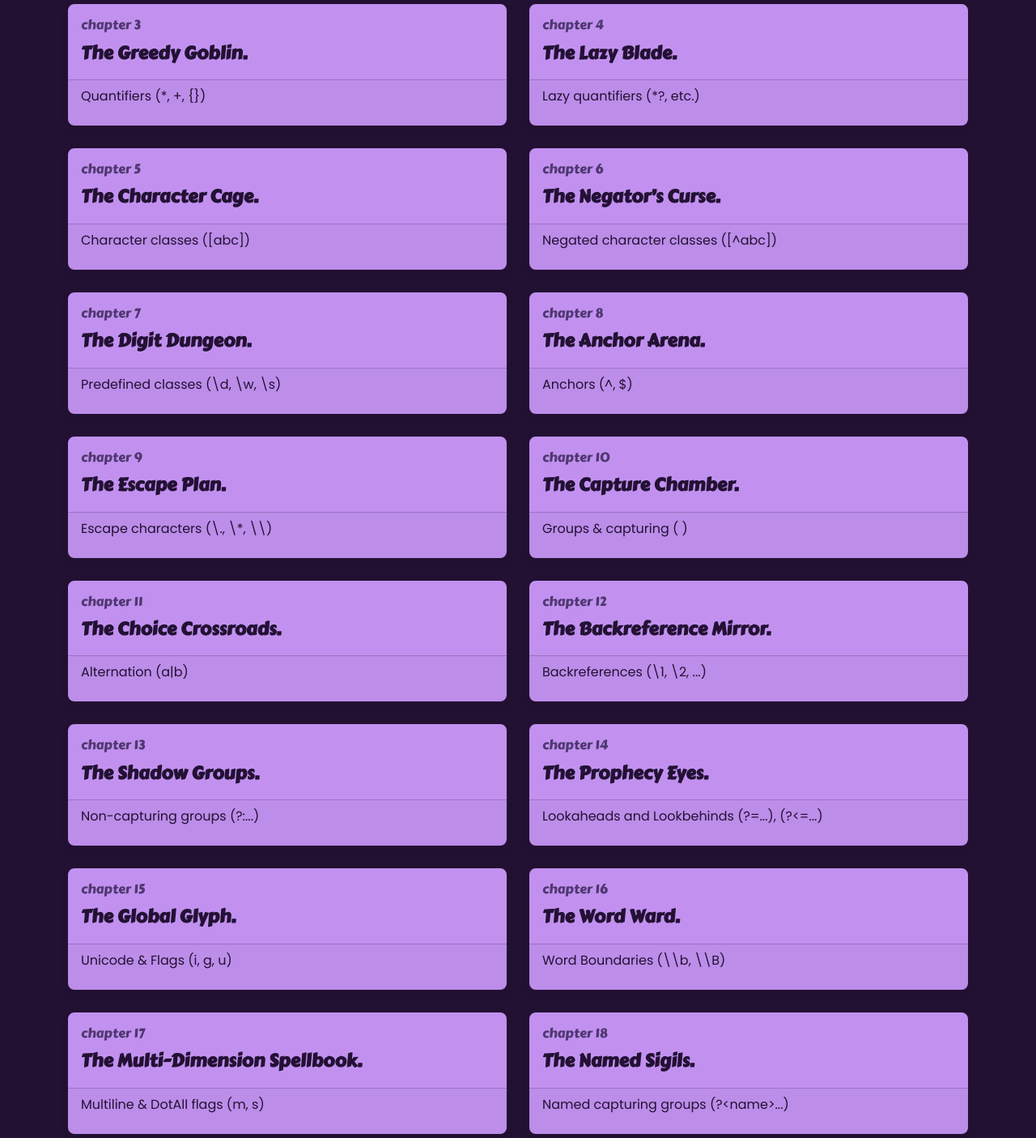
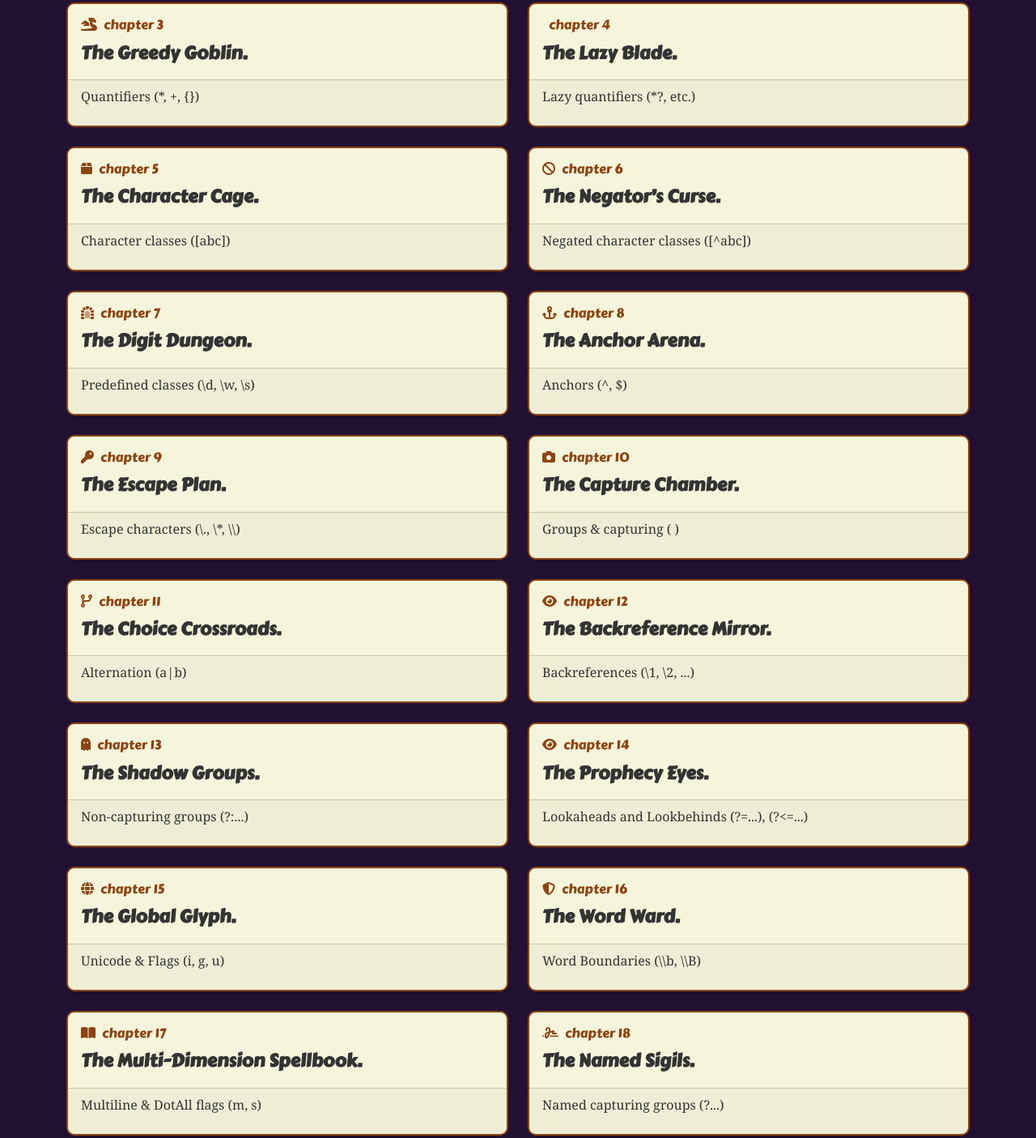
Before and after one commit to Amr-shawky/RegexCraft, a plain HTML site: page index.html in a window 1280 px wide. Shown: the part 384-1789 px from the top of the page at 81% size. Drawn offline with nearby package versions, Linux system fonts and the light colour scheme.

Commit message:
Refactor CSS variables for consistency and update chapter titles with icons in HTML

```diff
--- a/CSS/style.css
+++ b/CSS/style.css
@@ -1,27 +1,28 @@
 :root {
-  --primary-color: #ED3662;
-  --secondary-color: #231134;
-  --text-card-color: rgb(35, 17, 52);
-  --border-color: rgb(35, 17, 52);
-  --font-family: "Carter One", system-ui;
-  --primary-background-color: rgb(194, 145, 240);
+  --primary-color: #8B4513; /* Saddle brown for crafting feel */
+  --secondary-color: #228B22; /* Forest green for accents */
+  --text-card-color: #333; /* Dark gray for readability */
+  --border-color: #8B4513; /* Brown border */
+  --font-family: "Carter One", cursive; /* Handcrafted font */
+  --primary-background-color: #F5F5DC; /* Beige for parchment */
 }
 
 * {
   margin: 0;
   padding: 0;
   box-sizing: border-box;
-  font-family: 'Poppins', sans-serif;
+  font-family: 'Georgia', serif; /* Serif font for body text */
 }
 
 body {
-  background-color: #231134;
+  background-color: #231134; /* Keep original dark background */
 }
 
 .header-title {
-  color: #ED3662;
+  color: var(--primary-color);
   font-family: var(--font-family);
   font-size: 5.5rem;
+  text-shadow: 2px 2px 4px rgba(0, 0, 0, 0.5); /* Add prominence */
 }
 
 .bg-card-primary {
@@ -29,7 +30,7 @@ body {
 }
 
 .col .card .card-title {
-  color: rgb(79, 56, 113);
+  color: var(--primary-color);
   font-size: 16px;
   font-family: var(--font-family);
 }
@@ -42,7 +43,7 @@ body {
   background-color: var(--primary-background-color);
   border-radius: 10px;
   box-shadow: 0 4px 8px rgba(0, 0, 0, 0.1);
-  transition: 0.3s;
+  transition: transform 0.3s, background-color 0.3s, border-color 0.3s;
   border: 2px solid var(--border-color);
   cursor: pointer;
 }
@@ -52,24 +53,25 @@ body {
   font-size: 22.4px;
   font-family: var(--font-family);
   font-weight: 700;
-  transition: 0.3s;
 }
 
 .col .card .card-footer {
   color: var(--text-card-color);
-  transition: 0.3s;
   font-size: 16px;
 }
 
 .col .card:hover {
-  --text-card-color: RGB(92, 150, 195);
-  --primary-background-color: RGB(27, 13, 40);
-  --border-color: RGB(92, 150, 195);
+  transform: scale(1.05); /* Slight scale for crafting interactivity */
+  --text-card-color: var(--secondary-color);
+  --primary-background-color: #FFF8DC; /* Lighter beige on hover */
+  --border-color: var(--secondary-color);
 }
+
 .container .my-3 h2,
 .container .my-3 p {
   color: var(--primary-color);
 }
+
 .modal-backdrop {
     background-color: black !important;
     opacity: 1 !important;
--- a/index.html
+++ b/index.html
@@ -31,7 +31,7 @@
         <a href="./levels/chapter1.html" style="text-decoration: none; color: inherit;">
             <div class="card">
                 <div class="card-body">
-                    <h5 class="card-title">chapter 1</h5>
+                    <h5 class="card-title"><i class="fa-solid fa-scroll pe-2"></i>chapter 1</h5>
                     <p class="card-text">The Pattern Scroll.</p>
                 </div>
                 <div class="card-footer">
@@ -45,7 +45,7 @@
         <a href="./levels/chapter2.html" style="text-decoration: none; color: inherit;">
             <div class="card">
                 <div class="card-body">
-                    <h5 class="card-title">chapter 2</h5>
+                    <h5 class="card-title"><i class="fa-solid fa-circle pe-2"></i>chapter 2</h5>
                     <p class="card-text">The Dot of Doom.</p>
                 </div>
                 <div class="card-footer">
@@ -59,7 +59,7 @@
         <a href="./levels/chapter3.html" style="text-decoration: none; color: inherit;">
             <div class="card">
                 <div class="card-body">
-                    <h5 class="card-title">chapter 3</h5>
+                    <h5 class="card-title"><i class="fa-solid fa-dragon pe-2"></i>chapter 3</h5>
                     <p class="card-text">The Greedy Goblin.</p>
                 </div>
                 <div class="card-footer">
@@ -73,7 +73,7 @@
         <a href="./levels/chapter4.html" style="text-decoration: none; color: inherit;">
             <div class="card">
                 <div class="card-body">
-                    <h5 class="card-title">chapter 4</h5>
+                    <h5 class="card-title"><i class="fa-solid fa-sword pe-2"></i>chapter 4</h5>
                     <p class="card-text">The Lazy Blade.</p>
                 </div>
                 <div class="card-footer">
@@ -87,7 +87,7 @@
         <a href="./levels/chapter5.html" style="text-decoration: none; color: inherit;">
             <div class="card">
                 <div class="card-body">
-                    <h5 class="card-title">chapter 5</h5>
+                    <h5 class="card-title"><i class="fa-solid fa-box pe-2"></i>chapter 5</h5>
                     <p class="card-text">The Character Cage.</p>
                 </div>
                 <div class="card-footer">
@@ -101,7 +101,7 @@
         <a href="./levels/chapter6.html" style="text-decoration: none; color: inherit;">
             <div class="card">
                 <div class="card-body">
-                    <h5 class="card-title">chapter 6</h5>
+                    <h5 class="card-title"><i class="fa-solid fa-ban pe-2"></i>chapter 6</h5>
                     <p class="card-text">The Negator’s Curse.</p>
                 </div>
                 <div class="card-footer">
@@ -115,7 +115,7 @@
         <a href="./levels/chapter7.html" style="text-decoration: none; color: inherit;">
             <div class="card">
                 <div class="card-body">
-                    <h5 class="card-title">chapter 7</h5>
+                    <h5 class="card-title"><i class="fa-solid fa-dungeon pe-2"></i>chapter 7</h5>
                     <p class="card-text">The Digit Dungeon.</p>
                 </div>
                 <div class="card-footer">
@@ -129,7 +129,7 @@
         <a href="./levels/chapter8.html" style="text-decoration: none; color: inherit;">
             <div class="card">
                 <div class="card-body">
-                    <h5 class="card-title">chapter 8</h5>
+                    <h5 class="card-title"><i class="fa-solid fa-anchor pe-2"></i>chapter 8</h5>
                     <p class="card-text">The Anchor Arena.</p>
                 </div>
                 <div class="card-footer">
@@ -143,7 +143,7 @@
         <a href="./levels/chapter9.html" style="text-decoration: none; color: inherit;">
             <div class="card">
                 <div class="card-body">
-                    <h5 class="card-title">chapter 9</h5>
+                    <h5 class="card-title"><i class="fa-solid fa-key pe-2"></i>chapter 9</h5>
                     <p class="card-text">The Escape Plan.</p>
                 </div>
                 <div class="card-footer">
@@ -157,7 +157,7 @@
         <a href="./levels/chapter10.html" style="text-decoration: none; color: inherit;">
             <div class="card">
                 <div class="card-body">
-                    <h5 class="card-title">chapter 10</h5>
+                    <h5 class="card-title"><i class="fa-solid fa-camera pe-2"></i>chapter 10</h5>
                     <p class="card-text">The Capture Chamber.</p>
                 </div>
                 <div class="card-footer">
@@ -171,7 +171,7 @@
         <a href="./levels/chapter11.html" style="text-decoration: none; color: inherit;">
             <div class="card">
                 <div class="card-body">
-                    <h5 class="card-title">chapter 11</h5>
+                    <h5 class="card-title"><i class="fa-solid fa-code-branch pe-2"></i>chapter 11</h5>
                     <p class="card-text">The Choice Crossroads.</p>
                 </div>
                 <div class="card-footer">
@@ -185,7 +185,7 @@
         <a href="./levels/chapter12.html" style="text-decoration: none; color: inherit;">
             <div class="card">
                 <div class="card-body">
-                    <h5 class="card-title">chapter 12</h5>
+                    <h5 class="card-title"><i class="fa-solid fa-eye pe-2"></i>chapter 12</h5>
                     <p class="card-text">The Backreference Mirror.</p>
                 </div>
                 <div class="card-footer">
@@ -200,7 +200,7 @@
         <a href="./levels/chapter13.html" style="text-decoration: none; color: inherit;">
         <div class="card ">
             <div class="card-body">
-                <h5 class="card-title">chapter 13</h5>
+                <h5 class="card-title"><i class="fa-solid fa-ghost pe-2"></i>chapter 13</h5>
                 <p class="card-text">The Shadow Groups.</p>
             </div>
             <div class="card-footer">
@@ -214,7 +214,7 @@
         <a href="./levels/chapter14.html" style="text-decoration: none; color: inherit;">
             <div class="card ">
                 <div class="card-body">
-                    <h5 class="card-title">chapter 14</h5>
+                    <h5 class="card-title"><i class="fa-solid fa-eye pe-2"></i>chapter 14</h5>
                     <p class="card-text">The Prophecy Eyes.</p>
                 </div>
                 <div class="card-footer">
@@ -228,7 +228,7 @@
         <a href="./levels/chapter15.html" style="text-decoration: none; color: inherit;">
             <div class="card ">
                 <div class="card-body">
-                    <h5 class="card-title">chapter 15</h5>
+                    <h5 class="card-title"><i class="fa-solid fa-globe pe-2"></i>chapter 15</h5>
                     <p class="card-text">The Global Glyph.</p>
                 </div>
                 <div class="card-footer">
@@ -242,7 +242,7 @@
         <a href="./levels/chapter16.html" style="text-decoration: none; color: inherit;">
             <div class="card ">
                 <div class="card-body">
-                    <h5 class="card-title">chapter 16</h5>
+                    <h5 class="card-title"><i class="fa-solid fa-shield-alt pe-2"></i>chapter 16</h5>
                     <p class="card-text">The Word Ward.</p>
                 </div>
                 <div class="card-footer">
@@ -256,7 +256,7 @@
         <a href="./levels/chapter17.html" style="text-decoration: none; color: inherit;">
             <div class="card ">
                 <div class="card-body">
-                    <h5 class="card-title">chapter 17</h5>
+                    <h5 class="card-title"><i class="fa-solid fa-book-open pe-2"></i>chapter 17</h5>
                     <p class="card-text">The Multi-Dimension Spellbook.</p>
                 </div>
                 <div class="card-footer">
@@ -270,11 +270,11 @@
         <a href="./levels/chapter18.html" style="text-decoration: none; color: inherit;">
             <div class="card ">
                 <div class="card-body">
-                    <h5 class="card-title">chapter 18</h5>
+                    <h5 class="card-title"><i class="fa-solid fa-signature pe-2"></i>chapter 18</h5>
                     <p class="card-text">The Named Sigils.</p>
                 </div>
                 <div class="card-footer">
-                    <p>Named capturing groups (?&lt;name&gt;...)</p>
+                    <p>Named capturing groups (?<name>...)</p>
                 </div>
             </div>
         </a>
@@ -284,7 +284,7 @@
         <a href="./levels/chapter19.html" style="text-decoration: none; color: inherit;">
             <div class="card ">
                 <div class="card-body">
-                    <h5 class="card-title">chapter 19</h5>
+                    <h5 class="card-title"><i class="fa-solid fa-question pe-2"></i>chapter 19</h5>
                     <p class="card-text">The Conditional Curse.</p>
                 </div>
                 <div class="card-footer">
```
